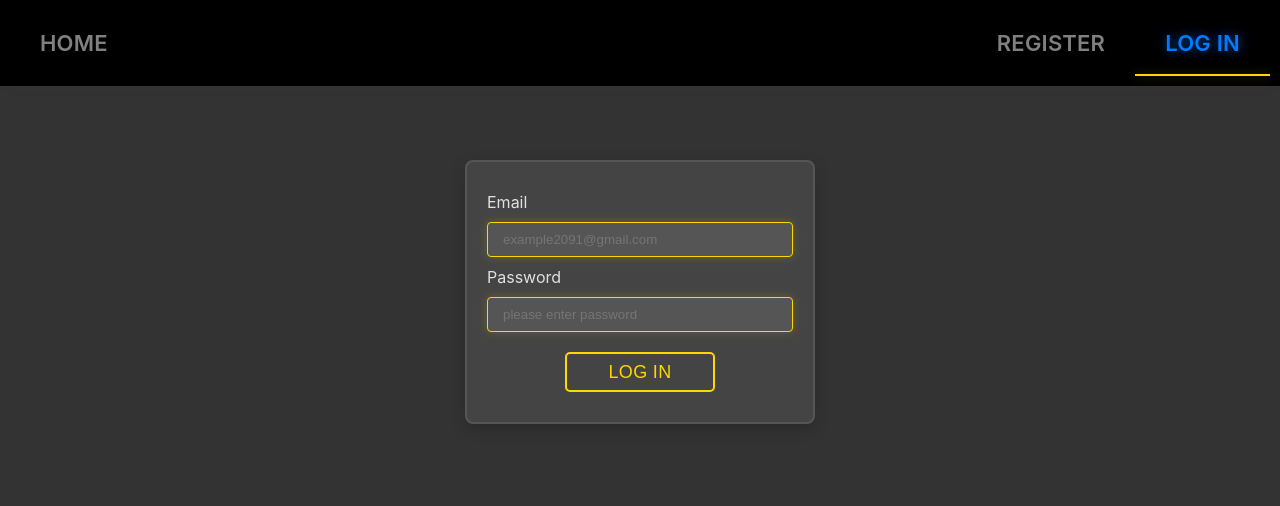
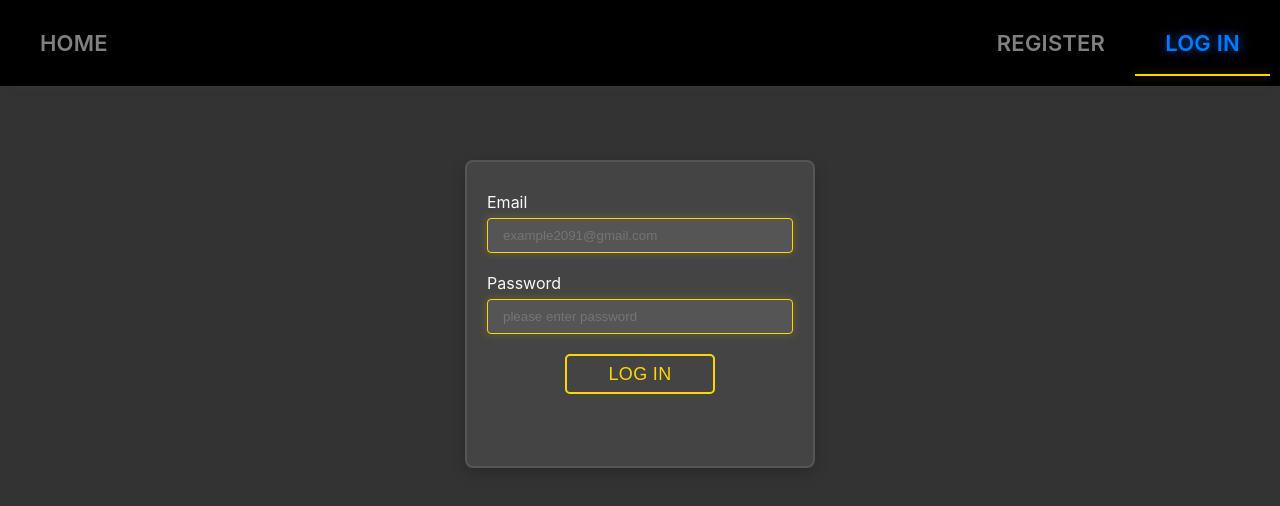
Before and after one commit to Suianina/goit-react-hw-08, a React (Vite) app: page /login in a window 1280 px wide. Shown: the top 506 px of the page. Built offline with nearby package versions, Linux system fonts and the light colour scheme.

Commit message:
fix(login-form): prevent layout shift by reserving space for field/global errors

```diff
--- a/src/components/LoginForm/LoginForm.jsx
+++ b/src/components/LoginForm/LoginForm.jsx
@@ -20,29 +20,24 @@ const LoginForm = () => {
       .max(30, "Too long"),
     email: Yup.string()
       .required("Email is required")
-      .email("Password is incorrect"),
+      .email("Email is incorrect"),
   });
 
   const handleSubmit = (values, actions) => {
-    dispatch(login({
-      email: values.email,
-      password: values.password,
-    }));
+    dispatch(login({ email: values.email, password: values.password }));
     actions.resetForm();
-    navigate('/');
+    navigate("/");
   };
 
   return (
     <Formik
-      initialValues={{
-        email: "",
-        password: ""
-      }}
+      initialValues={{ email: "", password: "" }}
       onSubmit={handleSubmit}
       validationSchema={LoginSchema}
     >
       <Form className={css.form}>
-        <label className={css.name} htmlFor={emailField}>
+        <div className={css.group}>
+          <label className={css.label} htmlFor={emailField}>
             Email
           </label>
           <Field
@@ -53,9 +48,10 @@ const LoginForm = () => {
             placeholder="example2091@gmail.com"
             autoComplete="email"
           />
-        <ErrorMessage className={css.error} name="email" component="span" />
-
-        <label className={css.name} htmlFor={passwordField}>
+          <ErrorMessage className={css.error} name="email" component="div" />
+        </div>
+        <div className={css.group}>
+          <label className={css.label} htmlFor={passwordField}>
             Password
           </label>
           <Field
@@ -66,15 +62,19 @@ const LoginForm = () => {
             placeholder="please enter password"
             autoComplete="current-password"
           />
-        <ErrorMessage className={css.error} name="password" component="span" />
-
+          <ErrorMessage className={css.error} name="password" component="div" />
+        </div>
         <button className={css.btn} type="submit">
           Log In
         </button>
-
-        {error && <p className={css.error}>Something went wrong {error}</p>}
+        <div className={css.errorGlobalSlot}>
+          <span className={css.errorGlobalText}>
+            {error ? `Something went wrong ${error}` : ""}
+          </span>
+        </div>
       </Form>
     </Formik>
   );
 };
+
 export default LoginForm;
--- a/src/components/LoginForm/LoginForm.module.css
+++ b/src/components/LoginForm/LoginForm.module.css
@@ -2,7 +2,6 @@
   width: 350px;
   display: flex;
   flex-direction: column;
-    justify-content: space-between;
   gap: var(--gap-sm);
   padding: var(--gap-xl) var(--gap-lg);
   margin: 100px auto var(--gap-xl);
@@ -14,13 +13,19 @@
 }
 
 .form:hover {
-    transform: translateY(-5px);
   border-color: var(--gold-color);
   box-shadow: var(--shadow-gold);
 }
 
+.group {
+  display: flex;
+  flex-direction: column;
+  gap: 6px;
+  margin-bottom: var(--gap-sm);
+}
+
 .label {
-    color: var(--gold-color);
+  color: #f8f8f8;
   font-size: 16px;
   transition: var(--transition-long);
 }
@@ -40,8 +45,7 @@
 .field:focus {
   outline: none;
   border-color: var(--gold-color);
-    box-shadow: var(--shadow-gold-hover),
-    0 0 30px rgba(255, 215, 0, 0.2);
+  box-shadow: var(--shadow-gold-hover), 0 0 30px rgba(255, 215, 0, 0.2);
 }
 
 .field:hover {
@@ -49,13 +53,20 @@
   box-shadow: 0 0 12px rgba(255, 215, 0, 0.3);
 }
 
-.field:last-of-type {
-    margin-bottom: var(--gap-sm);
+.error {
+  height: 18px;
+  font-size: 14px;
+  line-height: 18px;
+  color: var(--error-color);
+  transition: opacity 0.2s ease;
+  white-space: nowrap;
+  overflow: hidden;
+  text-overflow: ellipsis;
+  opacity: 0;
 }
 
-.error {
-    align-self: flex-start;
-    color: var(--error-color);
+.error:not(:empty) {
+  opacity: 1;
 }
 
 .btn {
@@ -80,10 +91,24 @@
   box-shadow: var(--shadow-gold);
 }
 
-.button:active {
+.btn:active {
   transform: scale(0.98);
 }
 
-.icon {
-    fill: var(--gold-color);
+.errorGlobalSlot {
+  height: 22px;
+  display: flex;
+  align-items: center;
+  justify-content: center;
+  margin-top: var(--gap-sm);
 }
+
+.errorGlobalText {
+  color: var(--error-color);
+  font-size: 14px;
+  line-height: 1;
+  max-width: 100%;
+  white-space: nowrap;
+  overflow: hidden;
+  text-overflow: ellipsis;
+}
```
Lines whose indentation alone changed are shown as unchanged.
